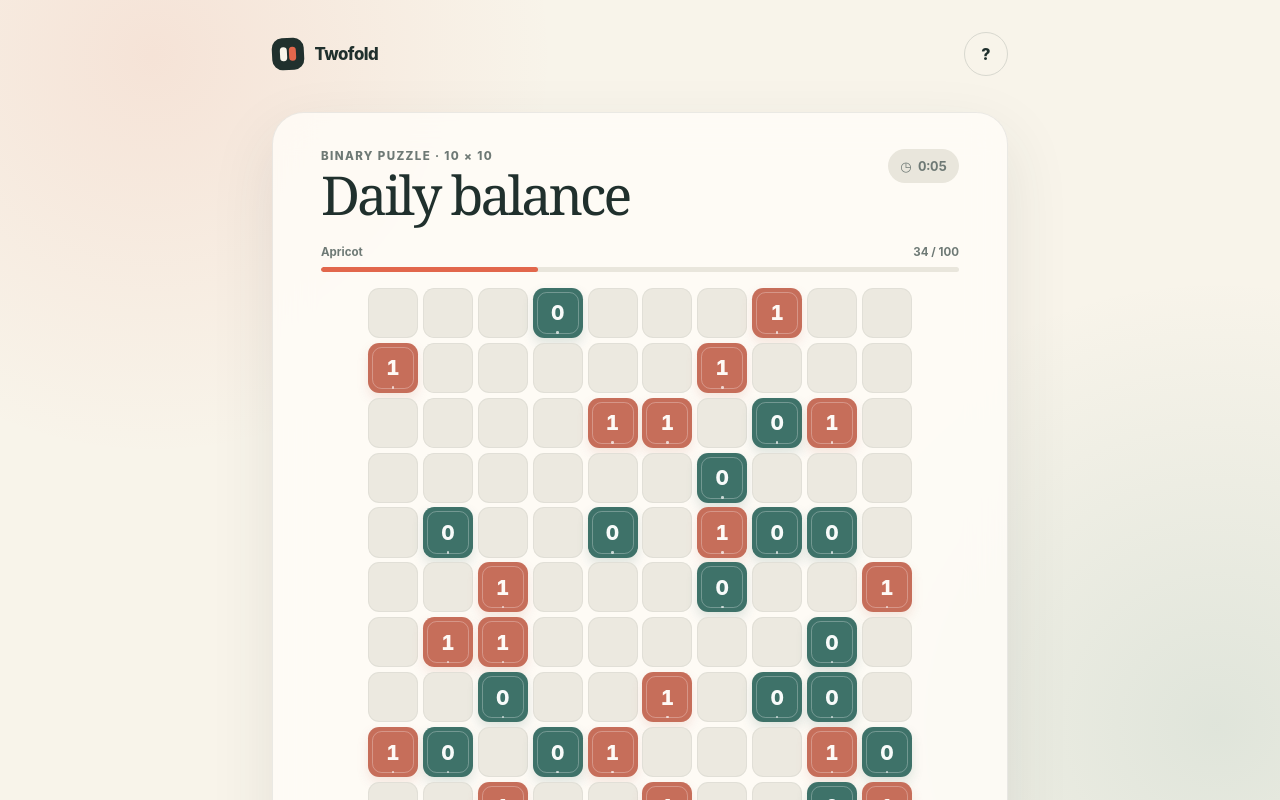
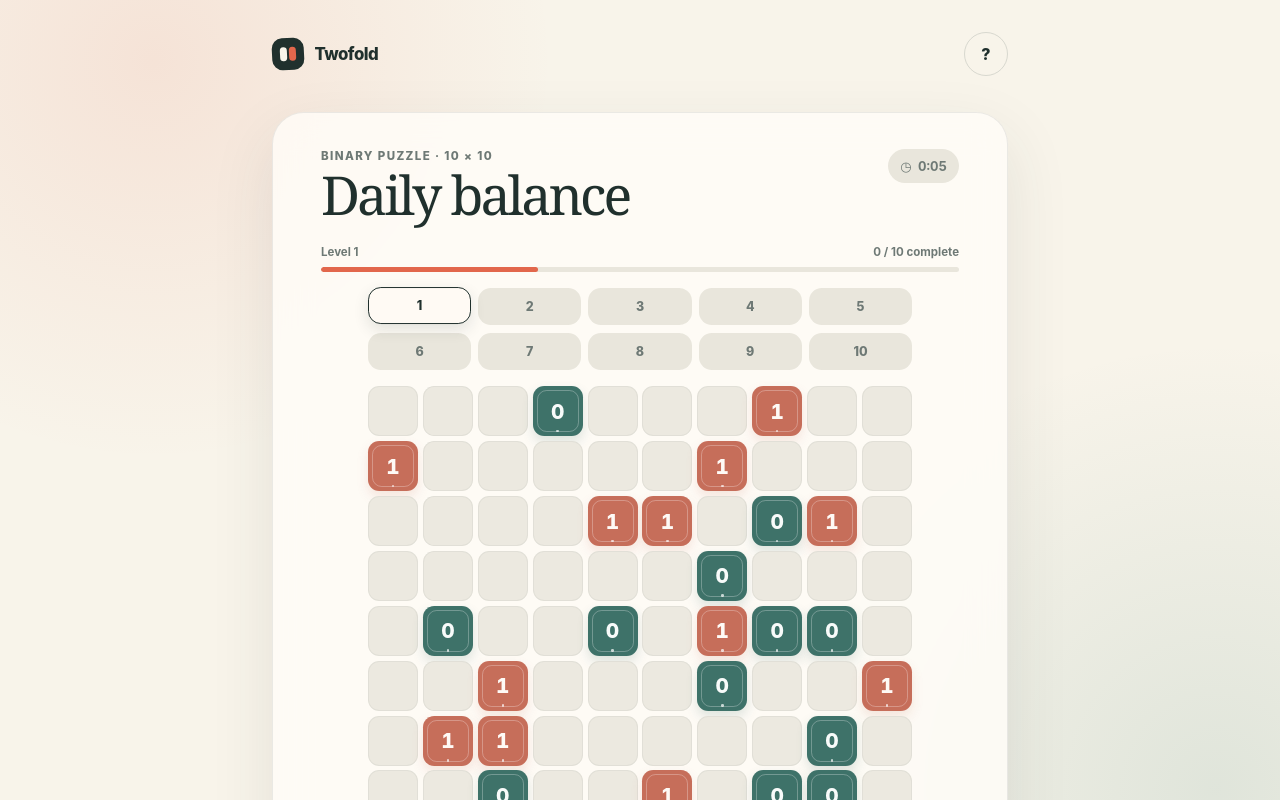
Before and after one commit to JPorry/quiz, a React (Vite) app: page / in a window 1280 px wide. Shown: the top 800 px of the page. Built offline with nearby package versions, Linux system fonts and the light colour scheme.

Commit message:
Add ten levels and completion progress

```diff
--- a/src/App.css
+++ b/src/App.css
@@ -167,6 +167,50 @@ h1 {
   background: var(--coral);
   border-radius: inherit;
   transition: width 220ms ease;
+}
+
+.level-list {
+  display: grid;
+  grid-template-columns: repeat(5, 1fr);
+  gap: 0.45rem;
+  width: min(100%, 34rem);
+  margin: 0 auto 1rem;
+}
+
+.level-button {
+  display: flex;
+  min-height: 2.35rem;
+  gap: 0.25rem;
+  align-items: center;
+  justify-content: center;
+  color: var(--muted);
+  font-size: 0.78rem;
+  font-weight: 850;
+  background: var(--soft);
+  border: 1.5px solid transparent;
+  border-radius: 0.8rem;
+  transition:
+    transform 120ms ease,
+    color 120ms ease,
+    background 120ms ease,
+    border-color 120ms ease,
+    box-shadow 120ms ease;
+}
+
+.level-button.current {
+  color: var(--ink);
+  background: #fffaf4;
+  border-color: var(--ink);
+  box-shadow: 0 0.35rem 0.9rem rgb(32 47 44 / 12%);
+  transform: translateY(-0.06rem);
+}
+
+.level-button.solved {
+  color: var(--teal);
+}
+
+.level-button.solved.current {
+  color: var(--ink);
 }
 
 .puzzle-grid {
@@ -430,6 +474,16 @@ a:focus-visible {
   .palette-label {
     display: none;
   }
+
+  .level-list {
+    grid-template-columns: repeat(10, minmax(2rem, 1fr));
+    gap: 0.25rem;
+  }
+
+  .level-button {
+    min-height: 2.2rem;
+    border-radius: 0.65rem;
+  }
 }
 
 @media (max-width: 370px) {
--- a/src/App.jsx
+++ b/src/App.jsx
@@ -2,8 +2,31 @@ import { useEffect, useMemo, useState } from 'react'
 import { PUZZLES, SIZE } from './puzzles.js'
 import './App.css'
 
+const COMPLETED_LEVELS_STORAGE_KEY = 'twofold.completedLevels'
+
 function copyGrid(grid) {
   return grid.map((row) => [...row])
+}
+
+function readCompletedLevels() {
+  try {
+    const savedValue = window.localStorage.getItem(COMPLETED_LEVELS_STORAGE_KEY)
+    const parsedValue = savedValue ? JSON.parse(savedValue) : []
+    return Array.isArray(parsedValue) ? parsedValue : []
+  } catch {
+    return []
+  }
+}
+
+function saveCompletedLevels(completedLevelIds) {
+  try {
+    window.localStorage.setItem(
+      COMPLETED_LEVELS_STORAGE_KEY,
+      JSON.stringify(completedLevelIds),
+    )
+  } catch {
+    // Progress persistence is helpful, but the puzzle should still work if storage is unavailable.
+  }
 }
 
 function formatTime(seconds) {
@@ -81,7 +104,16 @@ function App() {
   const [seconds, setSeconds] = useState(0)
   const [showRules, setShowRules] = useState(false)
   const [selectedValue, setSelectedValue] = useState(0)
+  const [completedLevelIds, setCompletedLevelIds] = useState(() =>
+    readCompletedLevels().filter((id) =>
+      PUZZLES.some((puzzle) => puzzle.id === id),
+    ),
+  )
   const currentPuzzle = PUZZLES[puzzleIndex]
+  const completedLevelSet = useMemo(
+    () => new Set(completedLevelIds),
+    [completedLevelIds],
+  )
   const invalidCells = useMemo(() => findViolations(grid), [grid])
   const filledCells = grid.flat().filter((value) => value !== null).length
   const isComplete =
@@ -99,6 +131,18 @@ function App() {
     const timer = window.setInterval(() => setSeconds((value) => value + 1), 1000)
     return () => window.clearInterval(timer)
   }, [isComplete, puzzleIndex])
+
+  useEffect(() => {
+    if (!isComplete || completedLevelSet.has(currentPuzzle.id)) return
+
+    setCompletedLevelIds((currentIds) => {
+      if (currentIds.includes(currentPuzzle.id)) return currentIds
+
+      const nextIds = [...currentIds, currentPuzzle.id]
+      saveCompletedLevels(nextIds)
+      return nextIds
+    })
+  }, [completedLevelSet, currentPuzzle.id, isComplete])
 
   const loadPuzzle = (index) => {
     setPuzzleIndex(index)
@@ -178,11 +222,40 @@ function App() {
         <div className="progress-block">
           <div className="progress-label">
             <span>{currentPuzzle.name}</span>
-            <span>{filledCells} / {SIZE * SIZE}</span>
+            <span>
+              {completedLevelIds.length} / {PUZZLES.length} complete
+            </span>
           </div>
           <div className="progress-track" aria-hidden="true">
             <span style={{ width: `${(filledCells / (SIZE * SIZE)) * 100}%` }} />
           </div>
+        </div>
+
+        <div className="level-list" aria-label="Choose a level">
+          {PUZZLES.map((puzzle, index) => {
+            const isCurrent = index === puzzleIndex
+            const isSolved = completedLevelSet.has(puzzle.id)
+
+            return (
+              <button
+                className={[
+                  'level-button',
+                  isCurrent ? 'current' : '',
+                  isSolved ? 'solved' : '',
+                ]
+                  .filter(Boolean)
+                  .join(' ')}
+                type="button"
+                key={puzzle.id}
+                aria-current={isCurrent ? 'true' : undefined}
+                aria-label={`${puzzle.name}${isSolved ? ', completed' : ''}`}
+                onClick={() => loadPuzzle(index)}
+              >
+                <span>{index + 1}</span>
+                {isSolved && <span aria-hidden="true">✓</span>}
+              </button>
+            )
+          })}
         </div>
 
         <div
@@ -258,7 +331,7 @@ function App() {
 
         <p className={`game-message${invalidCells.size ? ' has-error' : ''}`} aria-live="polite">
           {isComplete
-            ? 'Beautifully balanced — puzzle complete!'
+            ? 'Beautifully balanced — level complete!'
             : invalidCells.size
               ? 'A rule is being bent. Check the highlighted cells.'
               : selectedValue === null
--- a/src/puzzles.js
+++ b/src/puzzles.js
@@ -32,25 +32,52 @@ function rotateGrid(grid) {
   )
 }
 
+function flipRows(grid) {
+  return [...grid].reverse().map((row) => [...row])
+}
+
+function flipColumns(grid) {
+  return grid.map((row) => [...row].reverse())
+}
+
 function invertGrid(grid) {
   return grid.map((row) =>
     row.map((value) => (value === null ? null : value === 0 ? 1 : 0)),
   )
 }
 
-const rotatedSolution = rotateGrid(BASE_SOLUTION)
-const rotatedPuzzle = rotateGrid(BASE_PUZZLE)
+function rotateTimes(grid, times) {
+  return Array.from({ length: times }).reduce((currentGrid) => rotateGrid(currentGrid), grid)
+}
 
-export const PUZZLES = [
-  { name: 'Apricot', solution: BASE_SOLUTION, puzzle: BASE_PUZZLE },
-  {
-    name: 'Lagoon',
-    solution: invertGrid(rotatedSolution),
-    puzzle: invertGrid(rotatedPuzzle),
-  },
-  {
-    name: 'Mulberry',
-    solution: rotateGrid(rotatedSolution),
-    puzzle: rotateGrid(rotatedPuzzle),
-  },
+function transformLevel({ solution, puzzle }, transform) {
+  const transformedSolution = transform(solution)
+  const transformedPuzzle = transform(puzzle)
+
+  return {
+    solution: transformedSolution,
+    puzzle: transformedPuzzle,
+  }
+}
+
+const LEVEL_DEFINITIONS = [
+  ['level-01', 'Level 1', (grid) => grid],
+  ['level-02', 'Level 2', (grid) => invertGrid(grid)],
+  ['level-03', 'Level 3', (grid) => rotateTimes(grid, 1)],
+  ['level-04', 'Level 4', (grid) => invertGrid(rotateTimes(grid, 1))],
+  ['level-05', 'Level 5', (grid) => rotateTimes(grid, 2)],
+  ['level-06', 'Level 6', (grid) => invertGrid(rotateTimes(grid, 2))],
+  ['level-07', 'Level 7', (grid) => rotateTimes(grid, 3)],
+  ['level-08', 'Level 8', (grid) => invertGrid(rotateTimes(grid, 3))],
+  ['level-09', 'Level 9', (grid) => flipRows(grid)],
+  ['level-10', 'Level 10', (grid) => invertGrid(flipColumns(grid))],
 ]
+
+export const PUZZLES = LEVEL_DEFINITIONS.map(([id, name, transform]) => ({
+  id,
+  name,
+  ...transformLevel(
+    { solution: BASE_SOLUTION, puzzle: BASE_PUZZLE },
+    transform,
+  ),
+}))
```
